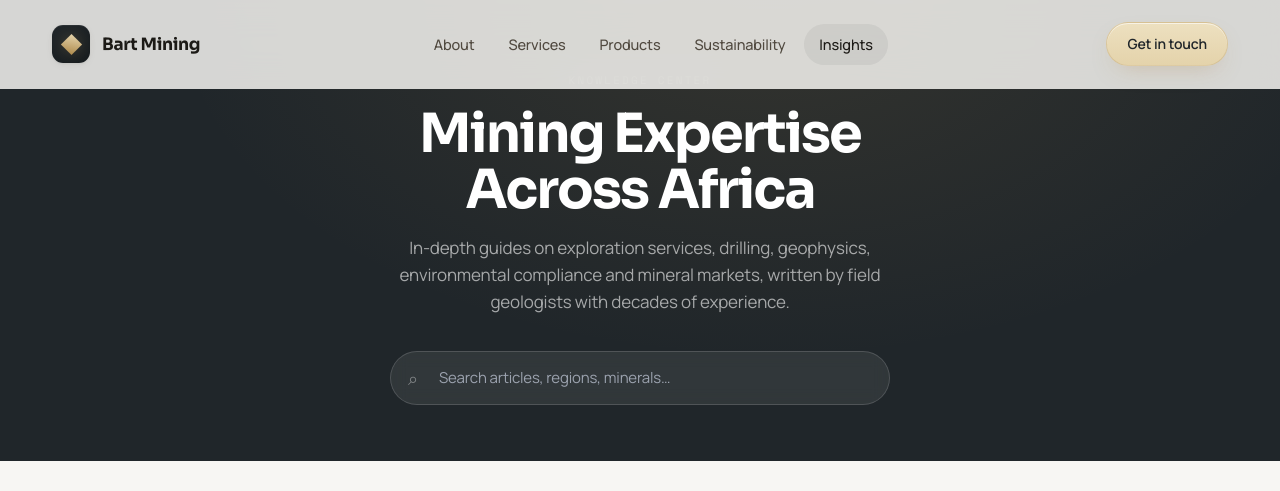
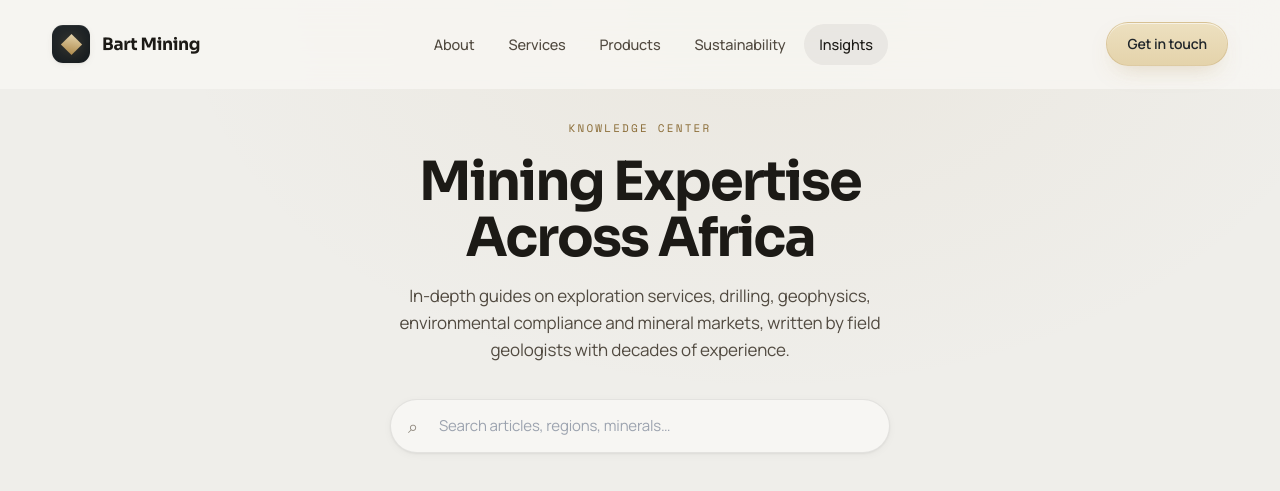
Before and after one commit to saintbrt/bartmining, a Next.js app: page /insights in a window 1280 px wide. Shown: the top 491 px of the page. Built offline with nearby package versions, Linux system fonts and the light colour scheme.

Commit message:
Update HubClient.tsx

```diff
--- a/src/components/insights/HubClient.tsx
+++ b/src/components/insights/HubClient.tsx
@@ -30,12 +30,12 @@ export default function HubClient({ articles }: { articles: ArticleMeta[] }) {
   return (
     <>
       {/* Search */}
-      <div style={{ background: 'var(--slate)', padding: '72px 0 56px', position: 'relative', overflow: 'hidden' }}>
-        <div style={{ position: 'absolute', inset: 0, background: 'radial-gradient(ellipse at 60% 0%,rgba(174,138,76,.14),transparent 55%)', pointerEvents: 'none' }} />
+      <div style={{ background: 'var(--paper)', padding: '120px 0 56px', position: 'relative', overflow: 'hidden' }}>
+        <div style={{ position: 'absolute', inset: 0, background: 'radial-gradient(ellipse at 60% 0%,rgba(174,138,76,.07),transparent 55%)', pointerEvents: 'none' }} />
         <div className="px-site" style={{ position: 'relative', textAlign: 'center' }}>
-          <p style={{ fontFamily: 'var(--font-mono)', fontSize: 11, letterSpacing: '.2em', textTransform: 'uppercase', color: 'rgba(255,255,255,.4)', marginBottom: 16 }}>KNOWLEDGE CENTER</p>
-          <h1 style={{ color: '#fff', fontSize: 'clamp(32px,4.5vw,54px)', marginBottom: 16 }}>Mining Expertise<br />Across Africa</h1>
-          <p style={{ color: 'rgba(255,255,255,.6)', fontSize: 17, maxWidth: 560, margin: '0 auto 36px' }}>
+          <p style={{ fontFamily: 'var(--font-mono)', fontSize: 11, letterSpacing: '.2em', textTransform: 'uppercase', color: 'var(--gold-deep)', marginBottom: 16 }}>KNOWLEDGE CENTER</p>
+          <h1 style={{ color: 'var(--ink)', fontSize: 'clamp(32px,4.5vw,54px)', marginBottom: 16 }}>Mining Expertise<br />Across Africa</h1>
+          <p style={{ color: 'var(--ink-2)', fontSize: 17, maxWidth: 560, margin: '0 auto 36px' }}>
             In-depth guides on exploration services, drilling, geophysics, environmental compliance and mineral markets, written by field geologists with decades of experience.
           </p>
           <div style={{ position: 'relative', maxWidth: 500, margin: '0 auto' }}>
@@ -43,16 +43,17 @@ export default function HubClient({ articles }: { articles: ArticleMeta[] }) {
               type="search"
               value={search}
               onChange={e => setSearch(e.target.value)}
-              placeholder="Search articles, regions, minerals&hellip;"
+              placeholder="Search articles, regions, minerals…"
               style={{
                 width: '100%', padding: '14px 20px 14px 48px',
-                borderRadius: 100, border: '1px solid rgba(255,255,255,.15)',
-                background: 'rgba(255,255,255,.08)', color: '#fff',
-                fontSize: 15, outline: 'none', backdropFilter: 'blur(8px)',
+                borderRadius: 100, border: '1px solid var(--line)',
+                background: 'var(--bg)', color: 'var(--ink)',
+                fontSize: 15, outline: 'none',
                 fontFamily: 'var(--font-manrope)',
+                boxShadow: 'var(--shadow-sm)',
               }}
             />
-            <span style={{ position: 'absolute', left: 18, top: '50%', transform: 'translateY(-50%)', color: 'rgba(255,255,255,.4)', fontSize: 18 }}>&#8981;</span>
+            <span style={{ position: 'absolute', left: 18, top: '50%', transform: 'translateY(-50%)', color: 'var(--ink-3)', fontSize: 18 }}>&#8981;</span>
           </div>
         </div>
       </div>
```
